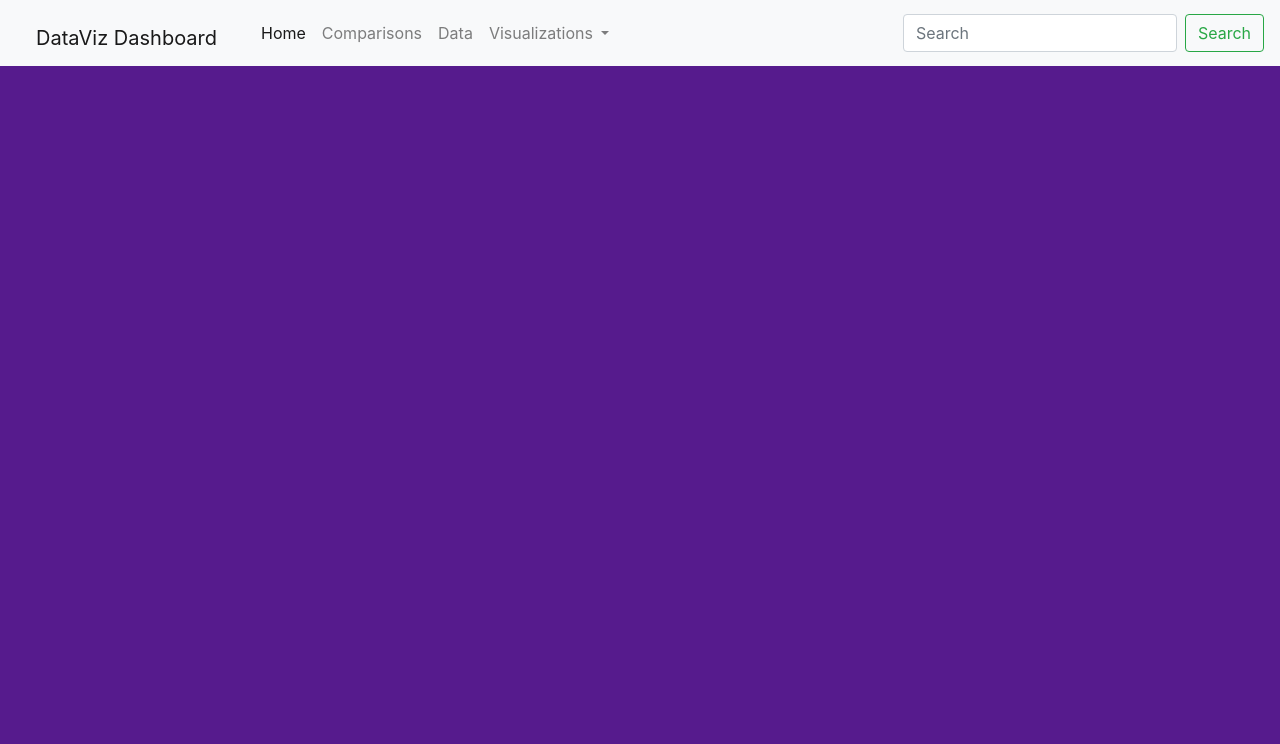
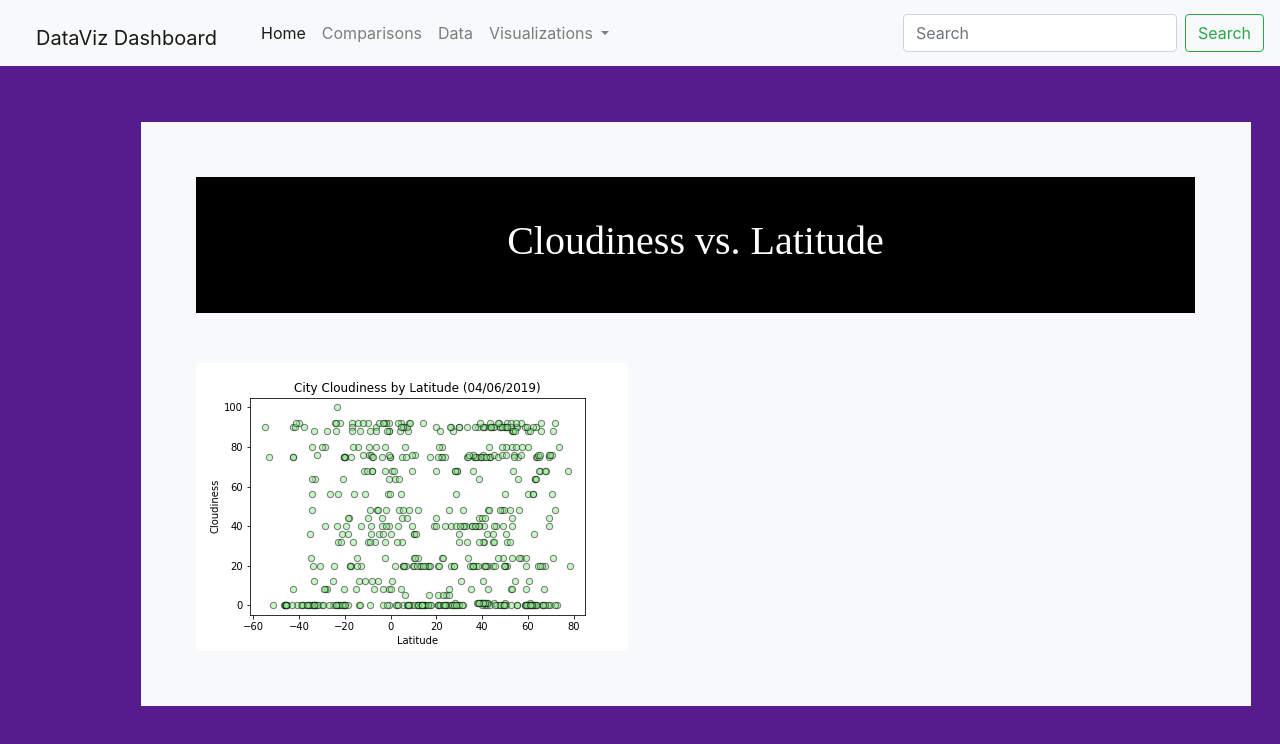
Before and after one commit to matthewellishanson/HW11-DataVizDashboard, a plain HTML site: page cloudiness.html in a window 1280 px wide. Drawn offline with nearby package versions, Linux system fonts and the light colour scheme.

Commit message:
added box and image to cloudiness.html

```diff
--- a/cloudiness.html
+++ b/cloudiness.html
@@ -54,5 +54,13 @@
           </form>
         </div>
     </nav>
+    <div class="container">
+        <div class="teaser-box">
+            <div class="teaser-head">
+                <h1 class="teaser-title">Cloudiness vs. Latitude</h1>
+            </div>
+            <img src="resources/cloudiness.png">
+        </div>
+    </div>
 </body>
 </html>
--- a/style.css
+++ b/style.css
@@ -676,8 +676,6 @@ font-family: 'Ubuntu Mono', monospace; */
       position: relative;
       margin: 5%;
       padding: 5%;
-      display: table-cell;
-
   }
 
   .teaser-head {
```
